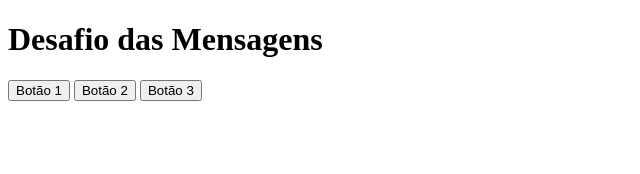
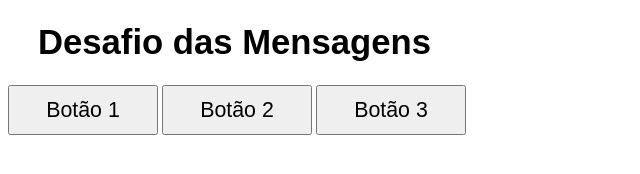
Before and after one commit to lucassOliveiira/javascript, a plain HTML site: page treinos/treino002/treino003.html in a window 1280 px wide. Shown: the whole page, without its empty margins (0-640 px from the left). Drawn offline with Linux system fonts and the light colour scheme.

Commit message:
Update treino003.html

```diff
--- a/treinos/treino002/treino003.html
+++ b/treinos/treino002/treino003.html
@@ -6,7 +6,16 @@
     <meta name="viewport" content="width=device-width, initial-scale=1.0">
     <title>Mensagens</title>
     <style>
+        h1 {
+            font: bold 26pt Arial;
+            margin-left: 30px;
+        }
 
+        button.botao {
+            font: normal 16pt Arial;
+            width: 150px;
+            height: 50px;
+        }
     </style>
 </head>
 <body>
```
